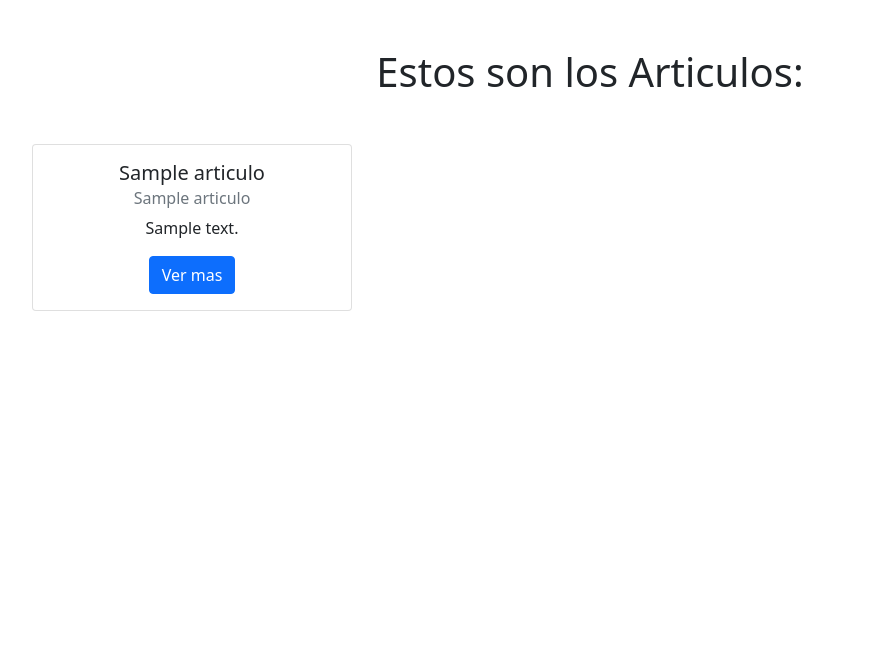
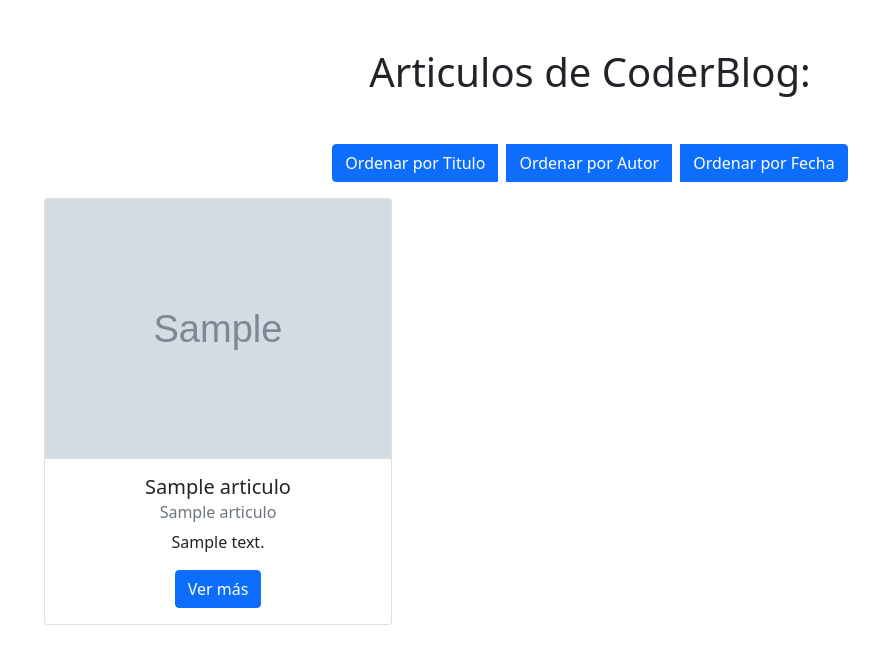
Before and after one commit to sanchezmiguel/CoderBlogRepo, a Django app: page / in a window 1280 px wide. Shown: the part 54-718 px from the top of the page, without its empty margins (50-929 px from the left). Run offline with Django 4.2, Linux system fonts and the light colour scheme; tables that the repository leaves empty hold one stand-in row (values such as "Sample post"); grey boxes marked "Sample" are stand-in pictures; some libraries are stand-ins or nearby versions.

Commit message:
Se mejora despliegue de grilla principal

```diff
--- a/coderDjango/blogApp/templates/blogApp/articulo_list.html
+++ b/coderDjango/blogApp/templates/blogApp/articulo_list.html
@@ -1,20 +1,39 @@
 {% extends 'base.html' %}
 
 {% block content %}
-<h1 class="my-5">Estos son los Articulos:</h1>
-<div class="row row-cols-1 row-cols-md-3 g-4">
-    {% for articulo in articulos %}
-    <div class="col">
-        <div class="card" style="width: 20rem;">
-            <div class="card-body">
-                <h5 class="card-title">{{articulo.title}}</h5>
-                <h6 class="card-subtitle mb-2 text-muted">{{articulo.subtitle|truncatechars:15}}</h6>
-                <p class="card-text">{{articulo.text|safe|truncatechars:15}}</p>
-                <a href="{% url 'articulo.detail' pk=articulo.id %}" class="btn btn-primary">Ver mas</a>
+<h1 class="my-5">Articulos de CoderBlog:</h1>
+
+<div class="btn-group" role="group" aria-label="Ordenar por">
+    {% if articulos %}
+    <a href="{% url 'articulo.list' %}?orden=title" class="btn btn-primary mx-1">Ordenar por Titulo</a>
+    <a href="{% url 'articulo.list' %}?orden=author" class="btn btn-primary mx-1">Ordenar por Autor</a>
+    <a href="{% url 'articulo.list' %}?orden=created" class="btn btn-primary mx-1">Ordenar por Fecha</a>
+    {% endif %}
+</div>
+
+<div class="container mt-3">
+    <div class="row">
+        {% if articulos %}
+        {% for articulo in articulos %}
+        <div class="col-md-4">
+            <div class="card mb-4">
+                {% if articulo.image %}
+                <img alt="{{ articulo.title }}" class="card-img-top" src="{{ articulo.image.url }}">
+                {% else %}
+                <img alt="{{ articulo.title }}" class="card-img-top">
+                {% endif %}
+                <div class="card-body">
+                    <h5 class="card-title">{{ articulo.title }}</h5>
+                    <h6 class="card-subtitle mb-2 text-muted">{{ articulo.subtitle }}</h6>
+                    <p class="card-text">{{ articulo.text|safe|truncatechars:150 }}</p>
+                    <a class="btn btn-primary" href="{% url 'articulo.detail' pk=articulo.id %}">Ver más</a>
+                </div>
             </div>
         </div>
+        {% endfor %}
+        {% else %}
+          <h1>  <p class="mt-3">No hay entradas aún.</p></h1>
+        {% endif %}
     </div>
-    {% endfor %}
 </div>
-
 {% endblock %}
```
Also changed, not shown: coderDjango/media/articulo_images/Habichuelas.png (added), coderDjango/media/articulo_images/blog01.png (added), coderDjango/media/articulo_images/blog01_eGSxH9d.png (added), coderDjango/media/articulo_images/blog01_oHXiUki.png (added).
